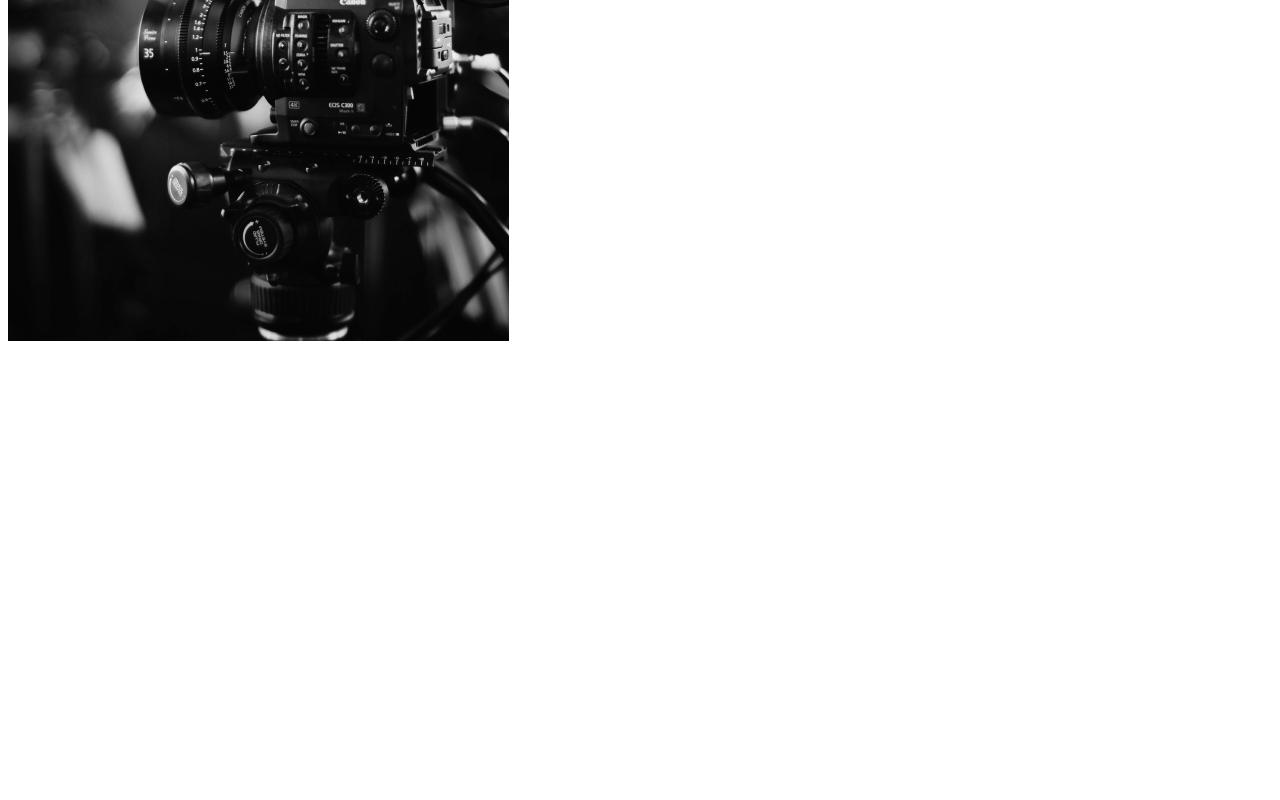
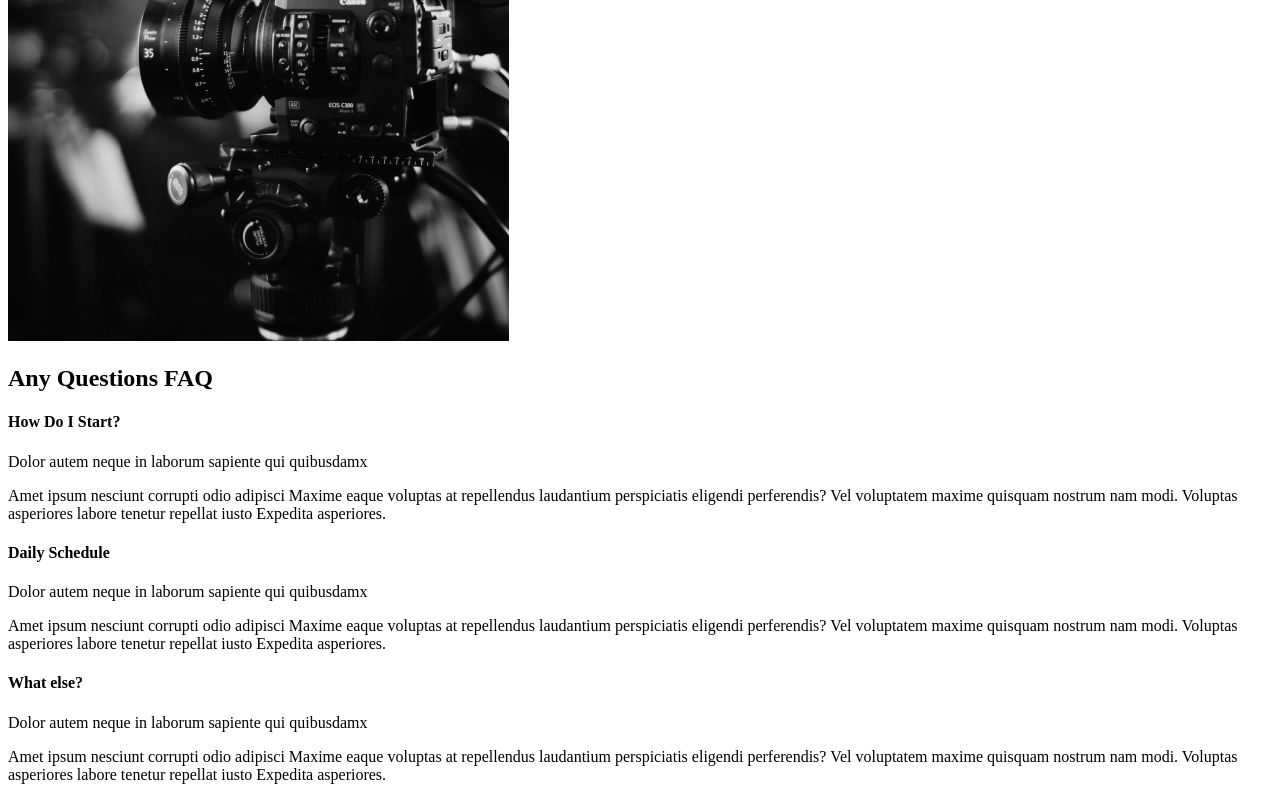
Before and after one commit to GHL-repo/react-portfolio-site, a React (Create React App) app: page / in a window 1280 px wide. Shown: the part 2101-2901 px from the top of the page. Before the commit the page ends 2454 px from the top, so only its background shows below. Built offline with nearby package versions, Linux system fonts and the light colour scheme.

Commit message:
add faq section

```diff
--- /dev/null
+++ b/src/components/FaqSection.js
@@ -0,0 +1,36 @@
+import React from "react";
+import home1 from "../img/home1.png";
+
+const FaqSection = () => {
+    return (
+        <div className="faq">
+            <h2>
+                Any Questions <span>FAQ</span>
+            </h2>
+            <div className="question">
+                <h4>How Do I Start?</h4>
+                <div className="answer">
+                    <p>Dolor autem neque in laborum sapiente qui quibusdamx </p>
+                    <p>Amet ipsum nesciunt corrupti odio adipisci Maxime eaque voluptas at repellendus laudantium perspiciatis eligendi perferendis? Vel voluptatem maxime quisquam nostrum nam modi. Voluptas asperiores labore tenetur repellat iusto Expedita asperiores. </p>
+                </div>
+            </div>
+            <div className="question">
+                <h4>Daily Schedule</h4>
+                <div className="answer">
+                    <p>Dolor autem neque in laborum sapiente qui quibusdamx </p>
+                    <p>Amet ipsum nesciunt corrupti odio adipisci Maxime eaque voluptas at repellendus laudantium perspiciatis eligendi perferendis? Vel voluptatem maxime quisquam nostrum nam modi. Voluptas asperiores labore tenetur repellat iusto Expedita asperiores. </p>
+                </div>
+            </div>
+            <div className="question">
+                <h4>What else?</h4>
+                <div className="answer">
+                    <p>Dolor autem neque in laborum sapiente qui quibusdamx </p>
+                    <p>Amet ipsum nesciunt corrupti odio adipisci Maxime eaque voluptas at repellendus laudantium perspiciatis eligendi perferendis? Vel voluptatem maxime quisquam nostrum nam modi. Voluptas asperiores labore tenetur repellat iusto Expedita asperiores. </p>
+                </div>
+            </div>
+        </div>
+    )
+
+};
+
+export default FaqSection;
--- a/src/pages/AboutUs.js
+++ b/src/pages/AboutUs.js
@@ -2,12 +2,14 @@
 
 import AboutSection from '../components/AboutSection';
 import ServicesSection from '../components/ServicesSection';
+import FaqSection from '../components/FaqSection';
 
 const AboutUs = () => {
     return (
     <>
         <AboutSection />
         <ServicesSection />
+        <FaqSection />
     </>
     );
 };
```
